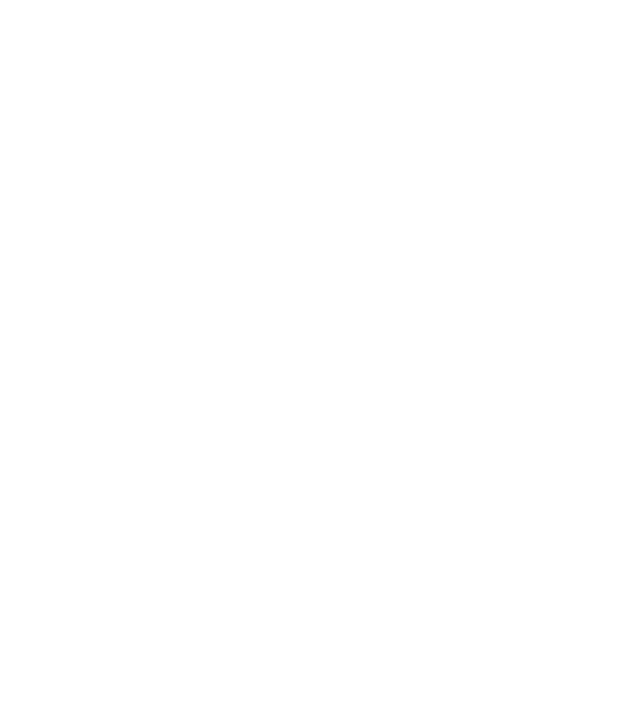
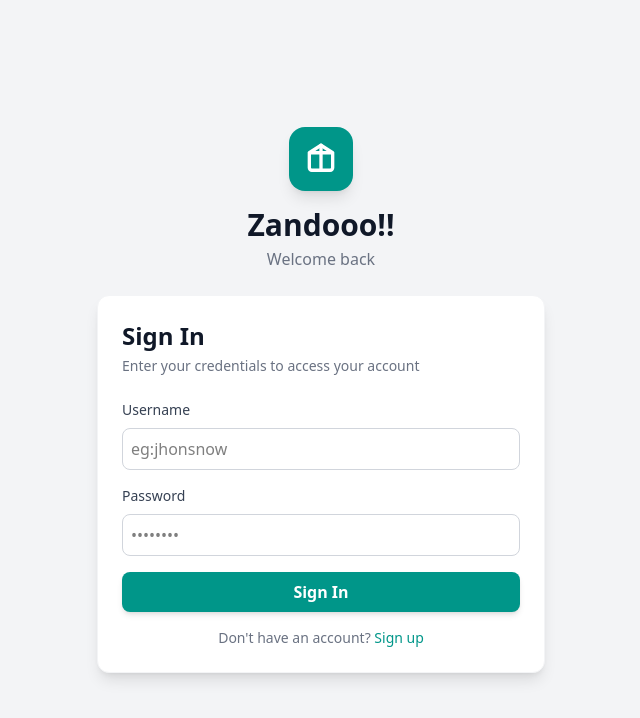
Before and after one commit to alainkatayi/zandooo_front, an Angular app: page /login in a window 1280 px wide. Before the commit this address led to /. Shown: the top 718 px of the page, without its empty margins (319-959 px from the left). Built offline with nearby package versions, Linux system fonts and the light colour scheme; no server answers.

Commit message:
Création du composant login et implémentation de la connexion d'utilisateur

```diff
--- a/src/app/app.routes.ts
+++ b/src/app/app.routes.ts
@@ -5,5 +5,10 @@
         path: '',
         title: 'Home',
         loadComponent: () => import('./pages/home/home.component').then(m => m.HomeComponent)
-    }
+    },
+    {
+        path: 'login',
+        title: 'Login',
+        loadComponent: () => import('./pages/login/login.component').then(m => m.LoginComponent)
+    },
 ];
--- /dev/null
+++ b/src/app/pages/login/login.component.html
@@ -0,0 +1,74 @@
+<div class="w-full max-w-md">
+
+    <div *ngIf="show_toast" class="fixed top-4 left-0 w-full z-50 flex justify-center">
+        <div [ngClass]="{
+      'bg-teal-600': login_type === 'success',
+      'bg-red-500': login_type === 'error'
+    }" class="text-white px-6 py-3 rounded shadow-md w-full max-w-md mx-auto flex justify-between items-center animate-slide-down">
+            <p class="text-lg text-center font-semibold" *ngIf="login_type==='error'">{{ error_message }}</p>
+            <p class="text-lg text-center font-semibold" *ngIf="login_type==='success'">{{ success_message }}</p>
+        </div>
+    </div>
+</div>
+
+
+
+<div class="min-h-screen bg-gray-100 flex items-center justify-center p-4">
+    <div class="w-full max-w-md space-y-6">
+
+        <div class="flex flex-col items-center gap-4">
+
+            <div class="w-16 h-16 rounded-2xl bg-teal-600 flex items-center justify-center shadow-lg">
+                <svg class="w-10 h-10 text-white" xmlns="http://www.w3.org/2000/svg" fill="none" viewBox="0 0 24 24"
+                    stroke="currentColor" stroke-width="2">
+                    <path stroke-linecap="round" stroke-linejoin="round"
+                        d="M5 8.25V17.25C5 18.0494 5.67157 18.75 6.5 18.75H17.5C18.3284 18.75 19 18.0494 19 17.25V8.25M5 8.25H19M5 8.25L12 3.75L19 8.25" />
+                    <path stroke-linecap="round" stroke-linejoin="round" d="M12 3.75V18.75" />
+                </svg>
+            </div>
+
+            <div class="text-center">
+                <h1 class="text-3xl font-bold text-gray-900">Zandooo!!</h1>
+                <p class="text-gray-500 mt-1">Welcome back</p>
+            </div>
+        </div>
+
+        <div class="bg-white rounded-xl shadow-lg border border-gray-100 p-6">
+
+            <div class="mb-6">
+                <h2 class="text-2xl font-semibold text-gray-900">Sign In</h2>
+                <p class="text-gray-500 text-sm mt-1">Enter your credentials to access your account</p>
+            </div>
+
+            <div>
+                <form [formGroup]="loginForm" (ngSubmit)="onSubmit()" class="space-y-4">
+
+                    <div class="space-y-2">
+                        <label for="username" class="block text-sm font-medium text-gray-700">Username</label>
+                        <input id="username" type="text" placeholder="eg:jhonsnow" formControlName="username" required
+                            class="border border-gray-300 rounded-lg p-2 w-full focus:ring-2 focus:ring-teal-600 focus:border-teal-600" />
+                    </div>
+
+                    <div class="space-y-2">
+                        <label for="password" class="block text-sm font-medium text-gray-700">Password</label>
+                        <input id="password" type="password" placeholder="••••••••" formControlName="password" required
+                            class="border border-gray-300 rounded-lg p-2 w-full focus:ring-2 focus:ring-teal-600 focus:border-teal-600" />
+                    </div>
+
+                    <button [disabled]="is_connecting" type="submit"
+                        class="w-full bg-teal-600 hover:bg-teal-700 text-white font-semibold py-2 px-4 rounded-lg transition duration-300 shadow-md">
+                        <span *ngIf="!is_connecting">Sign In</span>
+                        <span *ngIf="is_connecting">Sign In.....</span>
+                    </button>
+                </form>
+
+                <div class="mt-4 text-center text-sm">
+                    <span class="text-gray-500">Don't have an account? </span>
+                    <a href="/register" class="text-teal-600 hover:underline font-medium">
+                        Sign up
+                    </a>
+                </div>
+            </div>
+        </div>
+    </div>
+</div>
--- /dev/null
+++ b/src/app/pages/login/login.component.ts
@@ -0,0 +1,60 @@
+import { Component } from '@angular/core';
+import {
+  FormBuilder,
+  FormGroup,
+  ReactiveFormsModule,
+  Validators,
+} from '@angular/forms';
+import { LoginService } from '../../../core/services/login_service/login.service';
+import { CommonModule, NgIf } from '@angular/common';
+
+
+@Component({
+  selector: 'app-login',
+  imports: [ReactiveFormsModule, NgIf,CommonModule],
+  templateUrl: './login.component.html',
+  styleUrl: './login.component.css'
+})
+export class LoginComponent {
+  loginForm: FormGroup;
+  is_connecting:Boolean = false
+  error_message:string = ''
+  success_message:string = ''
+  login_type:'error'| 'success' = 'success'
+  show_toast:Boolean = false
+
+
+  constructor(private fb: FormBuilder, private loginService: LoginService) {
+    this.loginForm = this.fb.group({
+      username: ['', [Validators.required]],
+      password: ['', [Validators.required]]
+    });
+  }
+
+  onSubmit() {
+    this.is_connecting = true
+    const loginData = this.loginForm.value
+    this.loginService.login(loginData).subscribe({
+      next: (response) => {
+      this.is_connecting = false
+      this.show_toast = true
+      this.login_type = 'success'
+      this.success_message = 'Login successful'
+      console.log('Login successful', response)
+      setTimeout(()=>{
+        this.show_toast = false
+      },2000)
+      },
+      error: (error) => {
+        this.is_connecting = false
+        this.show_toast = true
+        this.login_type = 'error'
+        this.error_message = 'username or password incorrect'
+        console.error('Login failed', error);
+        setTimeout(()=>{
+          this.show_toast = false
+        },2000)
+      }
+    })
+  }
+}
```
Also changed, not shown: src/app/pages/login/login.component.css (added), 1 other file (tests, documents, lock files or other folders).
